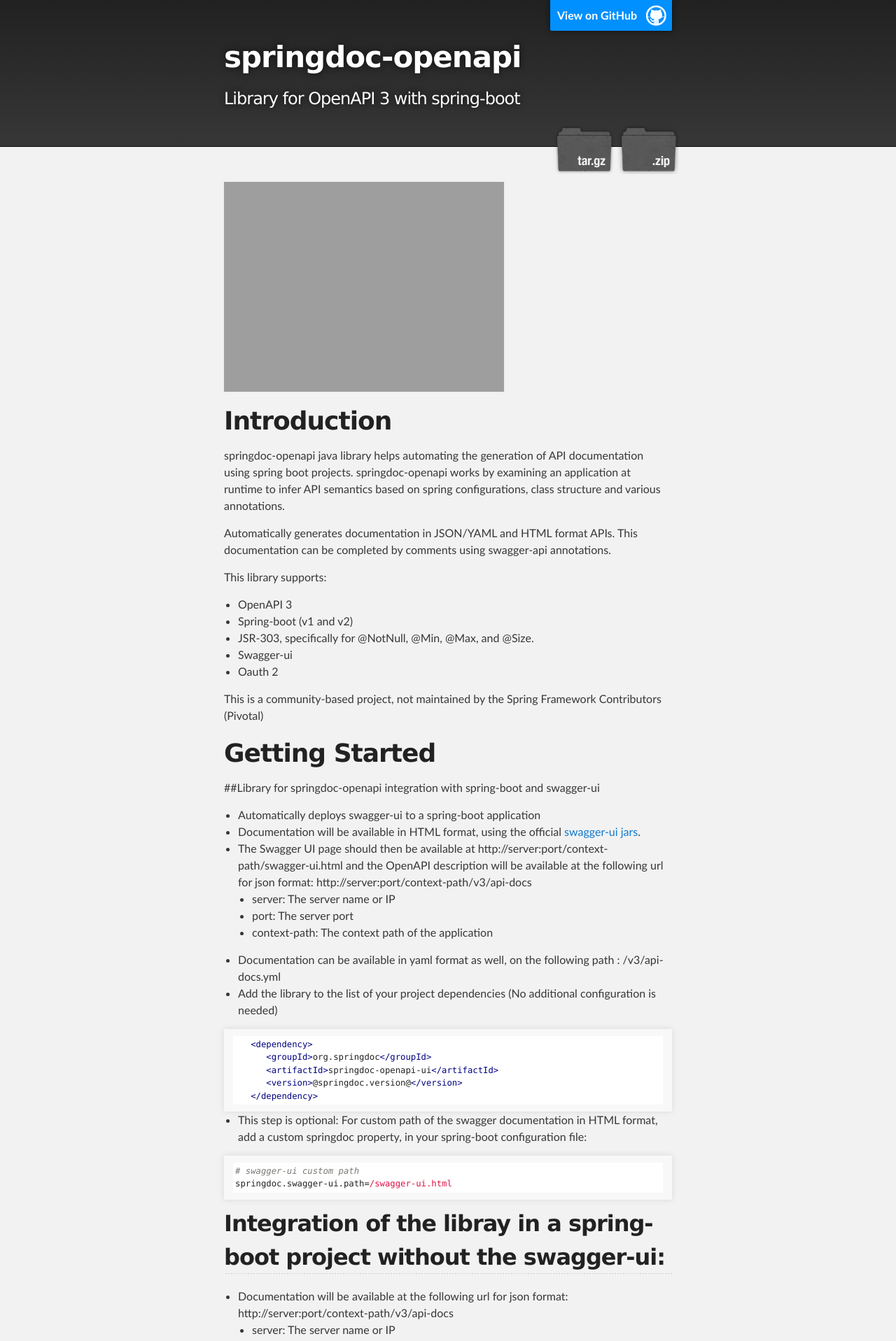
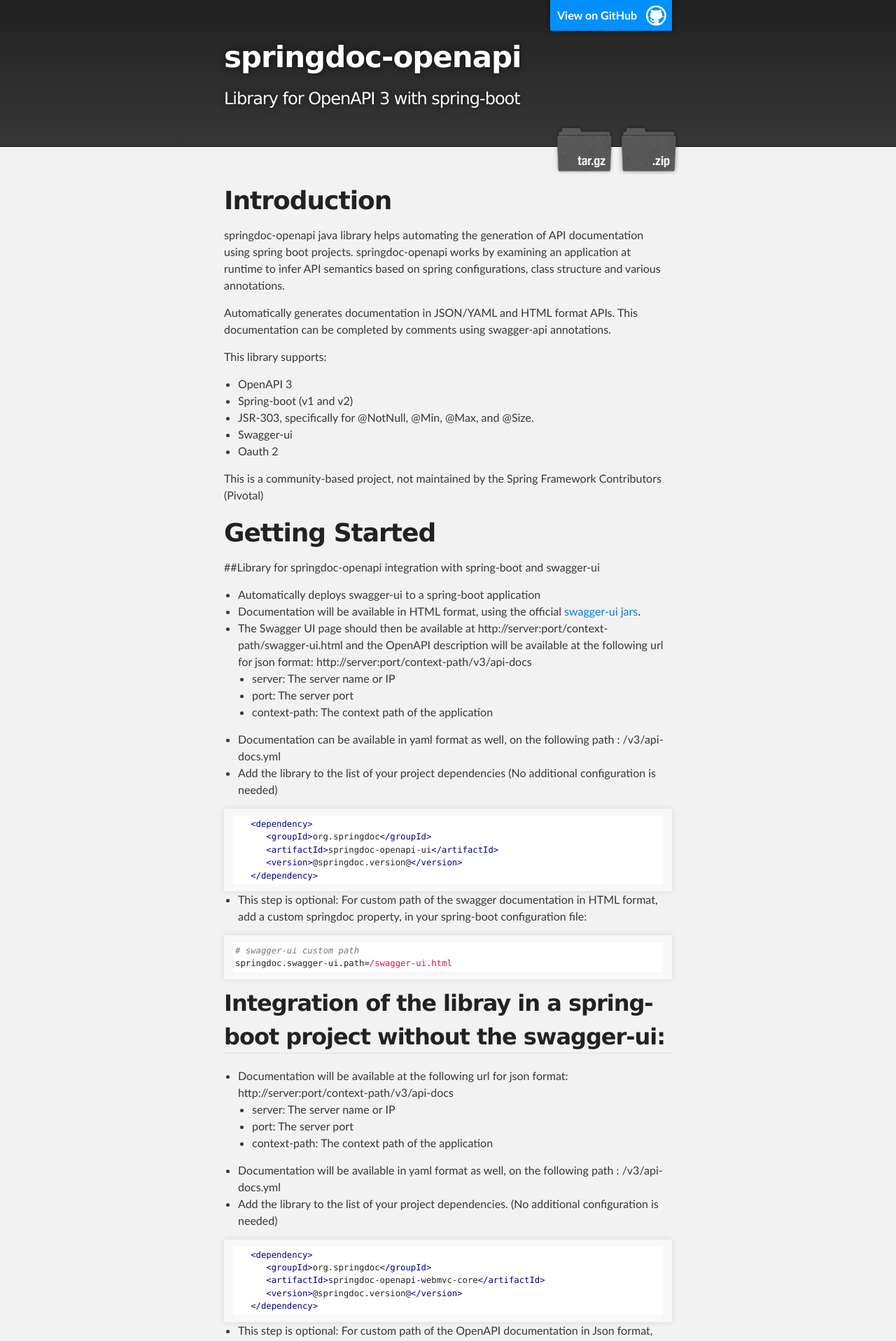
Before and after one commit to springdoc/springdoc-openapi-demos, a Jekyll site: the page built from docs/src/main/resources/index.md, in a window 1280 px wide. Shown: the top 1917 px of the page at 70% size. Built offline with Jekyll 4.4.1, drawn with Linux system fonts in a browser that asks for light colours; our own code applies the rules of GitHub Pages for plain Markdown files.

Commit message:
update theme

```diff
--- a/docs/src/main/resources/index.md
+++ b/docs/src/main/resources/index.md
@@ -1,7 +1,6 @@
 ---
 layout: default
 ---
-![Octocat](https://springdoc.github.io/springdoc-openapi-demos/images/springdoc-openapi.png)
 
 # **Introduction**
 
```
